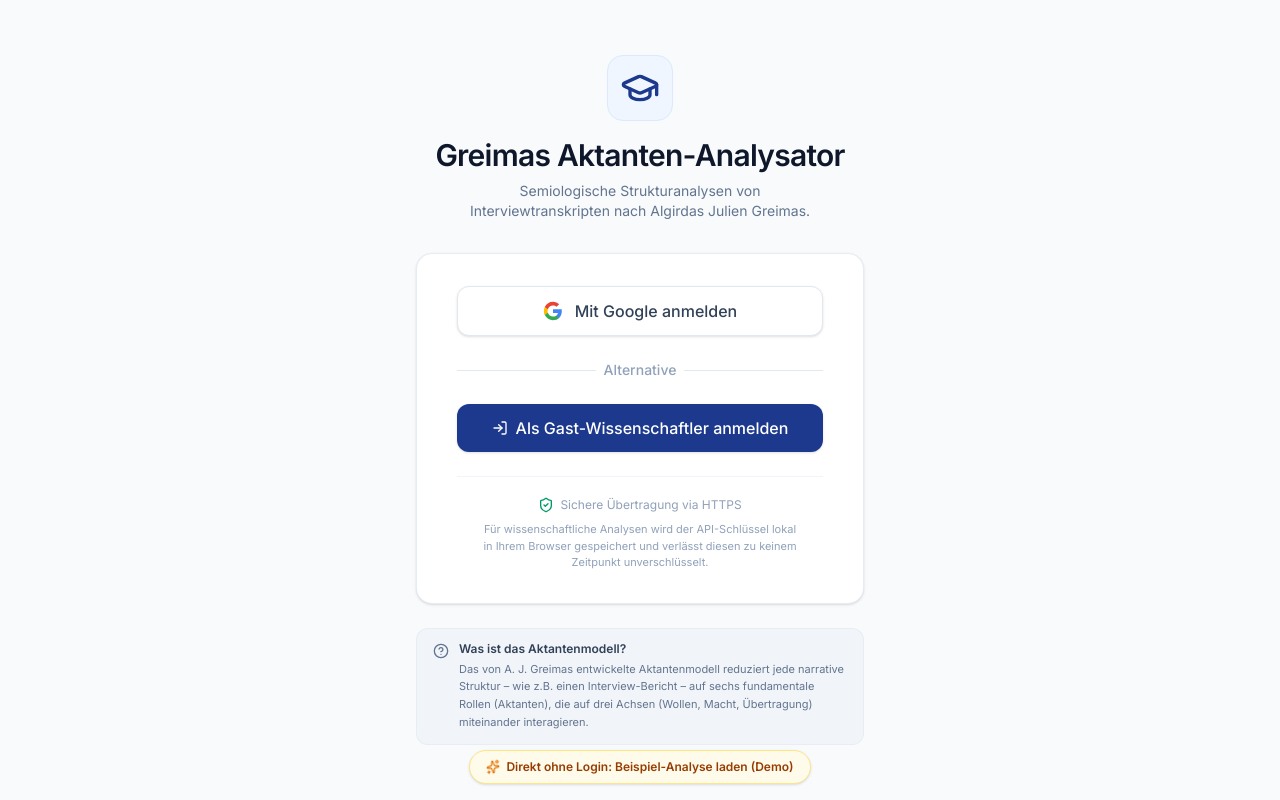
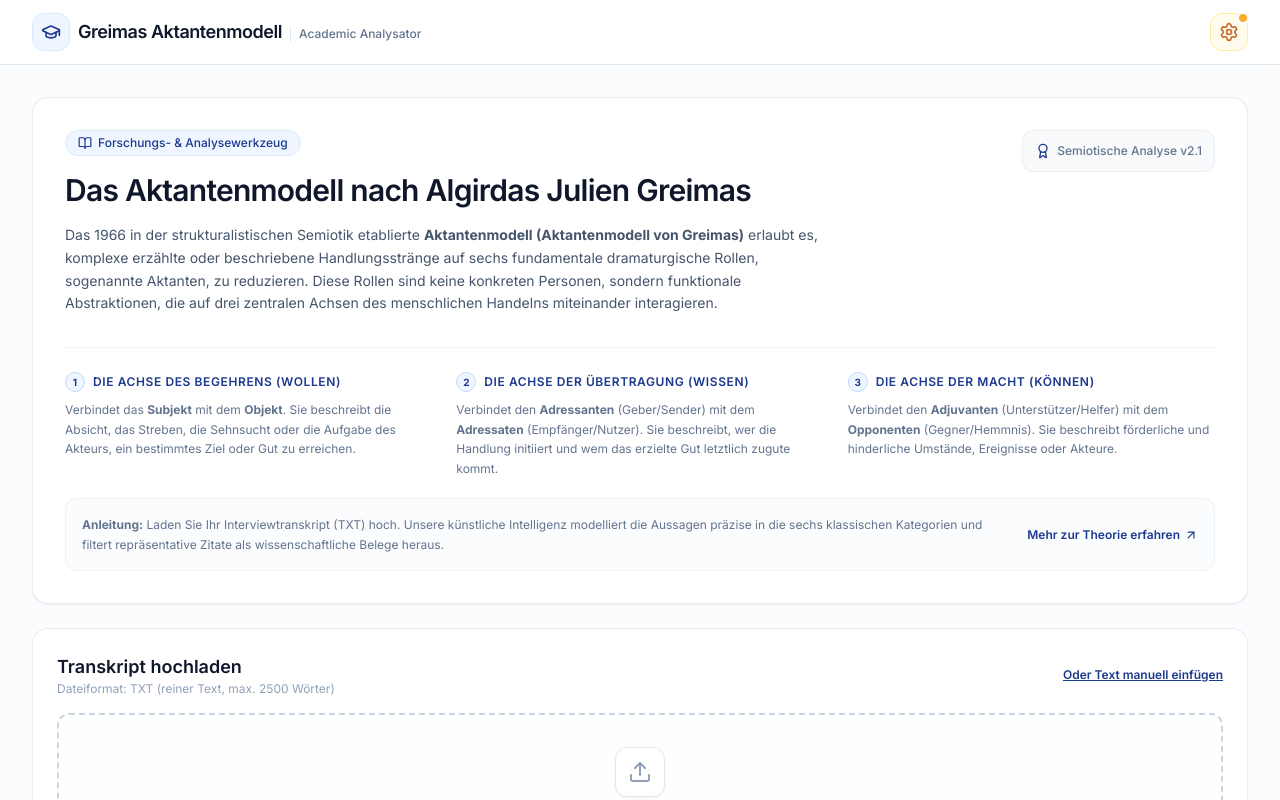
Before and after one commit to FranziRo/Greimas-Aktantenmodell-Analysator, a React (Vite) app: page / in a window 1280 px wide. Shown: the top 800 px of the page. Built offline with nearby package versions, Linux system fonts and the light colour scheme.

Commit message:
Add files via upload

```diff
--- a/src/App.tsx
+++ b/src/App.tsx
@@ -4,14 +4,13 @@
  */
 
 import { useState, useEffect, useRef } from 'react';
-import { UserSession, ActantRoleAnalysis } from './types';
+import { ActantRoleAnalysis } from './types';
 import { mockAnalysisData } from './mockData';
 import { analyzeTranscript } from './lib/gemini';
 import { motion, AnimatePresence } from 'motion/react';
-import { AlertCircle, ArrowDown, GraduationCap, Sparkles } from 'lucide-react';
+import { AlertCircle, ArrowDown } from 'lucide-react';
 
 // Modular UI imports
-import LoginScreen from './components/LoginScreen';
 import Header from './components/Header';
 import AcademicIntro from './components/AcademicIntro';
 import FileUploadZone from './components/FileUploadZone';
@@ -21,7 +20,6 @@ import ActantialDiagram from './components/ActantialDiagram';
 import ExportToolbar from './components/ExportToolbar';
 
 export default function App() {
-  const [session, setSession] = useState<UserSession | null>(null);
   const [apiKey, setApiKey] = useState('');
   const [transcript, setTranscript] = useState('');
   const [fileName, setFileName] = useState<string | null>(null);
@@ -31,17 +29,8 @@ export default function App() {
 
   const resultsRef = useRef<HTMLDivElement>(null);
 
-  // Initialize and load session/API key on mount
+  // Initialize and load API key on mount
   useEffect(() => {
-    const savedSession = localStorage.getItem('greimas_user_session');
-    if (savedSession) {
-      try {
-        setSession(JSON.parse(savedSession));
-      } catch (e) {
-        localStorage.removeItem('greimas_user_session');
-      }
-    }
-
     const savedApiKey = localStorage.getItem('google_aistudio_api_key');
     if (savedApiKey) {
       setApiKey(savedApiKey);
@@ -58,35 +47,9 @@ export default function App() {
     }
   };
 
-  // Handle successful login
-  const handleLoginSuccess = (userSession: UserSession) => {
-    setSession(userSession);
-    localStorage.setItem('greimas_user_session', JSON.stringify(userSession));
-  };
-
-  // Handle Logout
-  const handleLogout = () => {
-    setSession(null);
-    setTranscript('');
-    setFileName(null);
-    setAnalysisResult(null);
-    setErrorMessage(null);
-    localStorage.removeItem('greimas_user_session');
-  };
-
-  // Load qualitative mock data (Demo Mode bypass)
+  // Load qualitative mock data (Demo Mode)
   const handleLoadDemo = () => {
     setErrorMessage(null);
-
-    // Automatically log in if they aren't already authenticated
-    if (!session) {
-      const demoSession: UserSession = {
-        email: 'gast.wissenschaftler@uni-greimas.de',
-        name: 'Gast-Forscher (Evaluierung)'
-      };
-      setSession(demoSession);
-      localStorage.setItem('greimas_user_session', JSON.stringify(demoSession));
-    }
 
     // Load example transcript metadata
     setFileName('beispiel_interview_digitale_schule.txt');
@@ -143,43 +106,8 @@ export default function App() {
   };
 
   return (
-    <div className="min-h-screen bg-slate-50/50 text-slate-800">
-      <AnimatePresence mode="wait">
-        {!session ? (
-          /* Authentication Gate with full Demo bypass */
-          <motion.div
-            key="login"
-            initial={{ opacity: 0 }}
-            animate={{ opacity: 1 }}
-            exit={{ opacity: 0 }}
-          >
-            {/* Login section has its own intro which includes a Demo loader button */}
-            <LoginScreen onLoginSuccess={handleLoginSuccess} />
-
-            {/* Floating Quick Demo Access on Login Screen for evaluation */}
-            <div className="absolute bottom-4 left-0 right-0 flex justify-center z-10">
-              <button
-                id="login-quick-demo-btn"
-                onClick={handleLoadDemo}
-                className="inline-flex items-center gap-1.5 px-4 py-2 bg-amber-50 hover:bg-amber-100 border border-amber-200 rounded-full text-xs font-semibold text-amber-800 shadow-sm transition-all"
-              >
-                <Sparkles className="h-3.5 w-3.5 text-amber-600 animate-spin" />
-                <span>Direkt ohne Login: Beispiel-Analyse laden (Demo)</span>
-              </button>
-            </div>
-          </motion.div>
-        ) : (
-          /* Main Dashboard layout */
-          <motion.div
-            key="dashboard"
-            initial={{ opacity: 0 }}
-            animate={{ opacity: 1 }}
-            exit={{ opacity: 0 }}
-            className="flex flex-col min-h-screen"
-          >
+    <div className="min-h-screen bg-slate-50/50 text-slate-800 flex flex-col">
       <Header
-              session={session}
-              onLogout={handleLogout}
         apiKey={apiKey}
         onApiKeyChange={handleApiKeyChange}
       />
@@ -273,9 +201,6 @@ export default function App() {
           <p className="font-mono text-[10px]">Modellierung nach A. J. Greimas (Sémantique structurale, 1966)</p>
         </div>
       </footer>
-          </motion.div>
-        )}
-      </AnimatePresence>
     </div>
   );
 }
--- a/src/components/Header.tsx
+++ b/src/components/Header.tsx
@@ -4,17 +4,14 @@
  */
 
 import { useState, useEffect, FormEvent } from 'react';
-import { Settings, LogOut, GraduationCap, Key, Eye, EyeOff, Check, X, ShieldAlert } from 'lucide-react';
-import { UserSession } from '../types';
+import { Settings, GraduationCap, Key, Eye, EyeOff, Check, X, ShieldAlert } from 'lucide-react';
 
 interface HeaderProps {
-  session: UserSession;
-  onLogout: () => void;
   apiKey: string;
   onApiKeyChange: (key: string) => void;
 }
 
-export default function Header({ session, onLogout, apiKey, onApiKeyChange }: HeaderProps) {
+export default function Header({ apiKey, onApiKeyChange }: HeaderProps) {
   const [isSettingsOpen, setIsSettingsOpen] = useState(false);
   const [tempKey, setTempKey] = useState(apiKey);
   const [showKey, setShowKey] = useState(false);
@@ -56,7 +53,7 @@ export default function Header({ session, onLogout, apiKey, onApiKeyChange }: He
             </div>
 
             {/* Profile & Settings Button */}
-            <div className="flex items-center gap-2 sm:gap-4">
+            <div className="flex items-center gap-2">
               {/* API Settings Gear Icon */}
               <button
                 id="api-settings-btn"
@@ -73,36 +70,6 @@ export default function Header({ session, onLogout, apiKey, onApiKeyChange }: He
                   <span className="absolute top-0 right-0 block h-2 w-2 rounded-full bg-amber-500 ring-2 ring-white" />
                 )}
               </button>
-
-              {/* User Profile */}
-              <div className="flex items-center gap-2 border-l border-slate-200 pl-3 sm:pl-4">
-                {session.imageUrl ? (
-                  <img
-                    src={session.imageUrl}
-                    alt={session.name}
-                    className="h-8 w-8 rounded-full border border-slate-200 object-cover"
-                    referrerPolicy="no-referrer"
-                  />
-                ) : (
-                  <div className="h-8 w-8 rounded-full bg-blue-100 border border-blue-200 flex items-center justify-center text-xs font-bold text-blue-800">
-                    {session.name.substring(0, 2).toUpperCase()}
-                  </div>
-                )}
-                <div className="hidden md:block text-left">
-                  <p className="text-xs font-medium text-slate-800 leading-none">{session.name}</p>
-                  <p className="text-[10px] text-slate-400 mt-0.5 leading-none">{session.email}</p>
-                </div>
-
-                {/* Logout Button */}
-                <button
-                  id="logout-btn"
-                  onClick={onLogout}
-                  className="p-1.5 ml-1 rounded-lg text-slate-400 hover:text-slate-600 hover:bg-slate-100 transition-colors"
-                  title="Abmelden"
-                >
-                  <LogOut className="h-4.5 w-4.5" />
-                </button>
-              </div>
             </div>
           </div>
         </div>
--- a/vite.config.ts
+++ b/vite.config.ts
@@ -5,7 +5,6 @@ import {defineConfig} from 'vite';
 
 export default defineConfig(() => {
   return {
-    base: './',
     plugins: [react(), tailwindcss()],
     resolve: {
       alias: {
```
Lines whose indentation alone changed are shown as unchanged.
